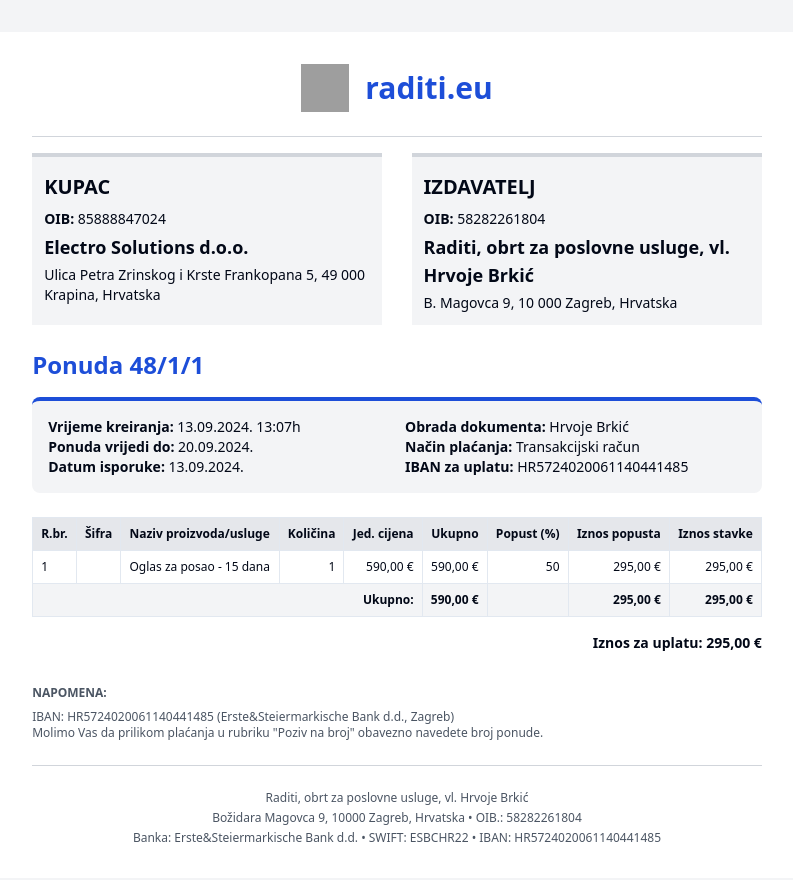
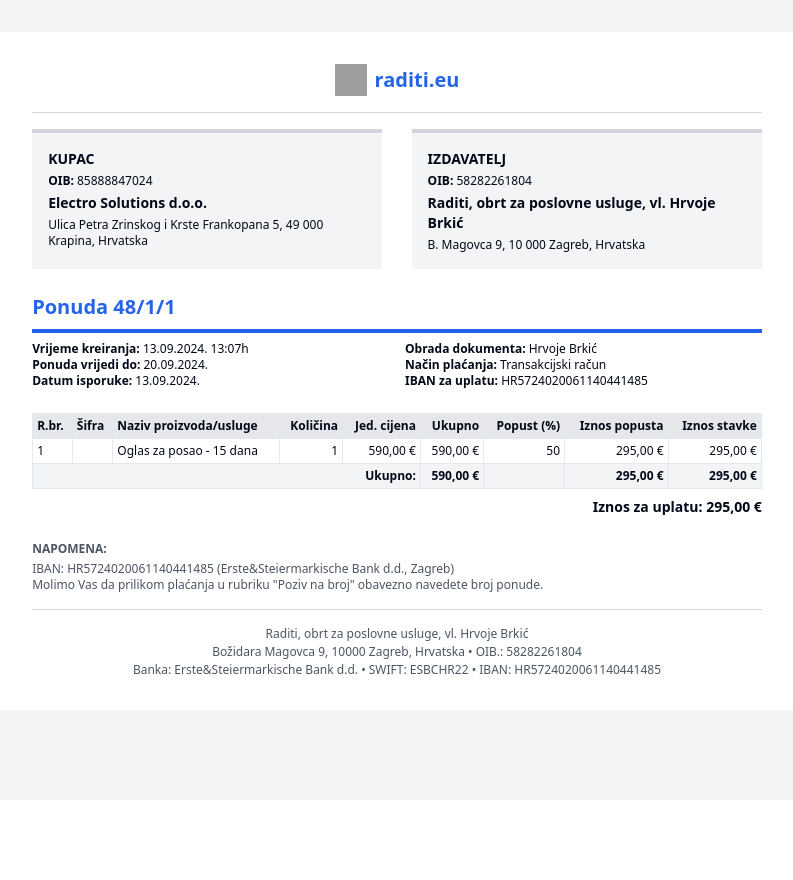
Before and after one commit to Ni7e/codeweaver-visualizer, a React (Vite) app: page / in a window 1280 px wide. Shown: the top 880 px of the page, without its empty margins (243-1036 px from the left). After the commit the page ends 800 px from the top, so only its background shows below. Built offline with nearby package versions, Linux system fonts and the light colour scheme; grey boxes are pictures that could not be loaded.

Commit message:
Refactor design for A4 document
Adjusted font sizes and layout to ensure all elements match the A4 size specifications. Verified the output to confirm consistency with design requirements before finalizing the code.
[skip gpt_engineer]

```diff
--- a/src/components/CustomerInfo.tsx
+++ b/src/components/CustomerInfo.tsx
@@ -9,13 +9,13 @@ interface CustomerInfoProps {
 
 const CustomerInfo: React.FC<CustomerInfoProps> = ({ title, name, address, oib }) => {
   return (
-    <div className="w-[48%] bg-gray-100 p-3 relative">
+    <div className="w-[48%] bg-gray-100 p-4 relative">
       <div className="absolute top-0 left-0 right-0 h-1 bg-gray-300"></div>
-      <div className="mt-2">
-        <h2 className="font-bold text-xl mb-2">{title}</h2>
-        <p className="text-sm mb-1"><span className="font-semibold">OIB:</span> {oib}</p>
-        <p className="text-lg font-semibold mb-1">{name}</p>
-        <p className="text-sm">{address}</p>
+      <div className="mt-1">
+        <h2 className="font-bold text-sm mb-1">{title}</h2>
+        <p className="text-xs mb-1"><span className="font-semibold">OIB:</span> {oib}</p>
+        <p className="text-sm font-semibold mb-1">{name}</p>
+        <p className="text-xs">{address}</p>
       </div>
     </div>
   );
--- a/src/components/Footer.tsx
+++ b/src/components/Footer.tsx
@@ -2,12 +2,12 @@ import React from 'react';
 
 const Footer: React.FC = () => {
   return (
-    <div className="mt-8 text-xs text-gray-600">
-      <p className="mb-2 font-semibold">NAPOMENA:</p>
+    <div className="mt-6 text-xs text-gray-600">
+      <p className="mb-1 font-semibold">NAPOMENA:</p>
       <p>IBAN: HR5724020061140441485 (Erste&Steiermarkische Bank d.d., Zagreb)</p>
       <p>Molimo Vas da prilikom plaćanja u rubriku "Poziv na broj" obavezno navedete broj ponude.</p>
-      <hr className="my-6 border-gray-300" />
-      <div className="text-center space-y-1">
+      <hr className="my-4 border-gray-300" />
+      <div className="text-center space-y-0.5">
         <p>Raditi, obrt za poslovne usluge, vl. Hrvoje Brkić</p>
         <p>Božidara Magovca 9, 10000 Zagreb, Hrvatska • OIB.: 58282261804</p>
         <p>Banka: Erste&Steiermarkische Bank d.d. • SWIFT: ESBCHR22 • IBAN: HR5724020061140441485</p>
--- a/src/components/Header.tsx
+++ b/src/components/Header.tsx
@@ -2,9 +2,9 @@ import React from 'react';
 
 const Header: React.FC = () => {
   return (
-    <div className="flex justify-center items-center space-x-4 mb-6">
-      <img src="/raditi-logo.png" alt="Raditi.eu Logo" className="w-12 h-12" />
-      <h1 className="text-3xl font-bold text-blue-700">raditi.eu</h1>
+    <div className="flex justify-center items-center space-x-2 mb-4">
+      <img src="/raditi-logo.png" alt="Raditi.eu Logo" className="w-8 h-8" />
+      <h1 className="text-xl font-semibold text-blue-600">raditi.eu</h1>
     </div>
   );
 };
--- a/src/components/Invoice.tsx
+++ b/src/components/Invoice.tsx
@@ -7,7 +7,7 @@ import Footer from './Footer';
 
 const Invoice: React.FC = () => {
   return (
-    <div className="w-[210mm] mx-auto p-8 bg-white font-sans">
+    <div className="w-[210mm] mx-auto p-8 bg-white font-sans text-sm">
       <Header />
       <hr className="my-4 border-gray-300" />
       <div className="flex justify-between mb-6">
--- a/src/components/InvoiceDetails.tsx
+++ b/src/components/InvoiceDetails.tsx
@@ -21,9 +21,9 @@ const InvoiceDetails: React.FC<InvoiceDetailsProps> = ({
 }) => {
   return (
     <div className="mb-6">
-      <h2 className="text-2xl font-bold text-blue-700 mb-4">Ponuda {invoiceNumber}</h2>
-      <div className="bg-gray-100 p-4 rounded-lg border-t-4 border-blue-700">
-        <div className="grid grid-cols-2 gap-4 text-sm">
+      <h2 className="text-xl font-bold text-blue-600 mb-2">Ponuda {invoiceNumber}</h2>
+      <div className="bg-blue-600 h-1 w-full mb-2"></div>
+      <div className="grid grid-cols-2 gap-4 text-xs">
         <div>
           <p><span className="font-semibold">Vrijeme kreiranja:</span> {creationDate}</p>
           <p><span className="font-semibold">Ponuda vrijedi do:</span> {validUntil}</p>
@@ -36,7 +36,6 @@ const InvoiceDetails: React.FC<InvoiceDetailsProps> = ({
         </div>
       </div>
     </div>
-    </div>
   );
 };
 
--- a/src/components/InvoiceTable.tsx
+++ b/src/components/InvoiceTable.tsx
@@ -2,45 +2,45 @@ import React from 'react';
 
 const InvoiceTable: React.FC = () => {
   return (
-    <div className="mb-8 overflow-x-auto">
+    <div className="mb-6 overflow-x-auto">
       <table className="w-full text-xs border-collapse">
         <thead>
           <tr className="bg-gray-200">
-            <th className="p-2 text-left font-semibold border">R.br.</th>
-            <th className="p-2 text-left font-semibold border">Šifra</th>
-            <th className="p-2 text-left font-semibold border">Naziv proizvoda/usluge</th>
-            <th className="p-2 text-right font-semibold border">Količina</th>
-            <th className="p-2 text-right font-semibold border">Jed. cijena</th>
-            <th className="p-2 text-right font-semibold border">Ukupno</th>
-            <th className="p-2 text-right font-semibold border">Popust (%)</th>
-            <th className="p-2 text-right font-semibold border">Iznos popusta</th>
-            <th className="p-2 text-right font-semibold border">Iznos stavke</th>
+            <th className="p-1 text-left font-semibold border">R.br.</th>
+            <th className="p-1 text-left font-semibold border">Šifra</th>
+            <th className="p-1 text-left font-semibold border">Naziv proizvoda/usluge</th>
+            <th className="p-1 text-right font-semibold border">Količina</th>
+            <th className="p-1 text-right font-semibold border">Jed. cijena</th>
+            <th className="p-1 text-right font-semibold border">Ukupno</th>
+            <th className="p-1 text-right font-semibold border">Popust (%)</th>
+            <th className="p-1 text-right font-semibold border">Iznos popusta</th>
+            <th className="p-1 text-right font-semibold border">Iznos stavke</th>
           </tr>
         </thead>
         <tbody>
           <tr>
-            <td className="p-2 border">1</td>
-            <td className="p-2 border"></td>
-            <td className="p-2 border">Oglas za posao - 15 dana</td>
-            <td className="p-2 text-right border">1</td>
-            <td className="p-2 text-right border">590,00 €</td>
-            <td className="p-2 text-right border">590,00 €</td>
-            <td className="p-2 text-right border">50</td>
-            <td className="p-2 text-right border">295,00 €</td>
-            <td className="p-2 text-right border">295,00 €</td>
+            <td className="p-1 border">1</td>
+            <td className="p-1 border"></td>
+            <td className="p-1 border">Oglas za posao - 15 dana</td>
+            <td className="p-1 text-right border">1</td>
+            <td className="p-1 text-right border">590,00 €</td>
+            <td className="p-1 text-right border">590,00 €</td>
+            <td className="p-1 text-right border">50</td>
+            <td className="p-1 text-right border">295,00 €</td>
+            <td className="p-1 text-right border">295,00 €</td>
           </tr>
         </tbody>
         <tfoot>
           <tr className="font-bold bg-gray-100">
-            <td colSpan={5} className="p-2 text-right border">Ukupno:</td>
-            <td className="p-2 text-right border">590,00 €</td>
-            <td className="p-2 border"></td>
-            <td className="p-2 text-right border">295,00 €</td>
-            <td className="p-2 text-right border">295,00 €</td>
+            <td colSpan={5} className="p-1 text-right border">Ukupno:</td>
+            <td className="p-1 text-right border">590,00 €</td>
+            <td className="p-1 border"></td>
+            <td className="p-1 text-right border">295,00 €</td>
+            <td className="p-1 text-right border">295,00 €</td>
           </tr>
         </tfoot>
       </table>
-      <div className="mt-4 text-right">
+      <div className="mt-2 text-right">
         <p className="font-bold text-sm">Iznos za uplatu: 295,00 €</p>
       </div>
     </div>
```
Lines whose indentation alone changed are shown as unchanged.
